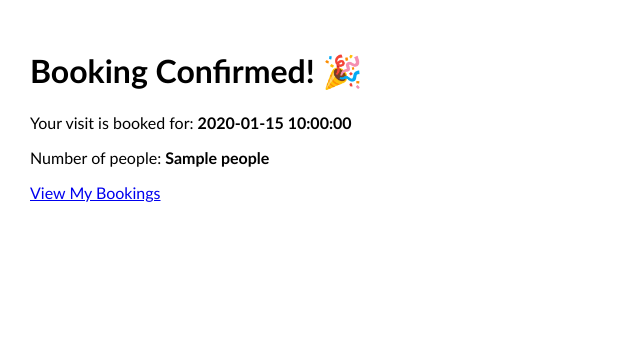
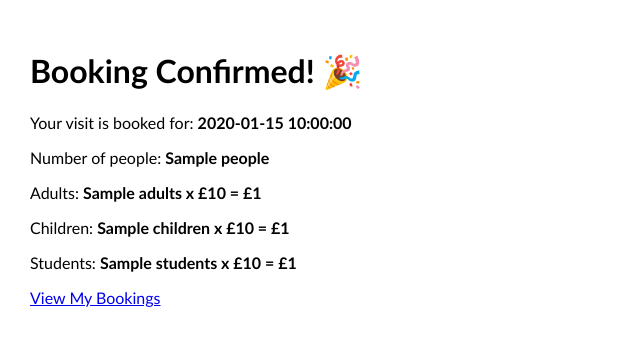
Before and after one commit to benSmith1981/BookingsFLask, a Flask app: template templates/confirm.html in a window 1280 px wide. Shown: the part 49-395 px from the top of the page, without its empty margins (0-640 px from the left). Run offline with Flask 3, Linux system fonts and the light colour scheme; the template is opened without the code that fills it: most values are stand-ins (such as "Sample title", 1, 10 or a date in 2020).

Commit message:
updated confirm booking page to show ticket types cost and number of tickets bough

```diff
--- a/app.py
+++ b/app.py
@@ -111,20 +111,37 @@ def booking():
         db = get_db()
         c = db.cursor()
 
+        adultCost = c.execute("""
+                        SELECT cost FROM ticket_types WHERE ticket_id = 1
+                              """).fetchone()[0]
+        totalAdultCost = 0
+        childCost = c.execute("""
+                        SELECT cost FROM ticket_types WHERE ticket_id = 2
+                              """).fetchone()[0]
+        totalChildCost = 0
+        studentCost = c.execute("""
+                        SELECT cost FROM ticket_types WHERE ticket_id = 3
+                              """).fetchone()[0]
+        totalStudentCost = 0
         # Insert each ticket type separately if > 0
         if adults > 0:
+            totalAdultCost = adults * adultCost
             c.execute("""
                 INSERT INTO bookings (user_id, ticket_id, people, date)
                 VALUES (?, ?, ?, ?)
             """, (session["user_id"], 1, adults, selected_date))  # 1 = Adults
 
         if children > 0:
+            totalChildCost = children * childCost
+
             c.execute("""
                 INSERT INTO bookings (user_id, ticket_id, people, date)
                 VALUES (?, ?, ?, ?)
             """, (session["user_id"], 2, children, selected_date))  # 2 = Children
 
         if students > 0:
+            totalStudentCost = students * studentCost
+
             c.execute("""
                 INSERT INTO bookings (user_id, ticket_id, people, date)
                 VALUES (?, ?, ?, ?)
@@ -133,10 +150,20 @@ def booking():
         db.commit()
 
         total_people = adults + children + students
-
+        totalCost = totalStudentCost + totalChildCost + totalAdultCost
         return render_template("confirm.html",
                                date=selected_date,
-                               people=total_people)
+                               people=total_people,
+                               adults=adults,
+                               adultCost= adultCost,
+                               totalAdultCost=totalAdultCost,
+                               children=children,
+                               childCost=childCost,
+                               totalChildCost = totalChildCost,
+                               students=students,
+                               studentCost=studentCost,
+                               totalStudentCost = totalStudentCost,
+                               totalCost=totalCost)
 
     return render_template("booking.html")
 
--- a/static/styles.css
+++ b/static/styles.css
@@ -50,7 +50,7 @@ body {
 
 .booking-container {
     display: grid;
-    grid-template-columns: 1fr 1fr ;
+    grid-template-columns: 1fr 1fr;
     gap: 50px;
     max-width: 900px;
     margin: 40px auto;
--- a/templates/confirm.html
+++ b/templates/confirm.html
@@ -5,5 +5,9 @@
 <p>Your visit is booked for: <strong>{{ date }}</strong></p>
 <p>Number of people: <strong>{{ people }}</strong></p>
 
+<p>Adults: <strong>{{ adults }} x £{{adultCost}} = £{{totalAdultCost}}</strong></p>
+<p>Children: <strong>{{ children }} x £{{childCost}} = £{{totalChildCost}}</strong></p>
+<p>Students: <strong>{{ students }} x £{{studentCost}} = £{{totalStudentCost}}</strong></p>
+
 <a href="/my-bookings">View My Bookings</a>
 {% endblock %}
```
Also changed, not shown: templates/booking.html (+8 -7 lines), booking.db.
